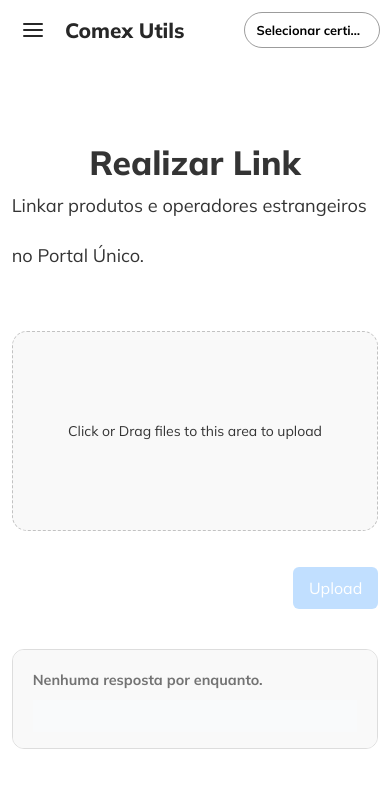
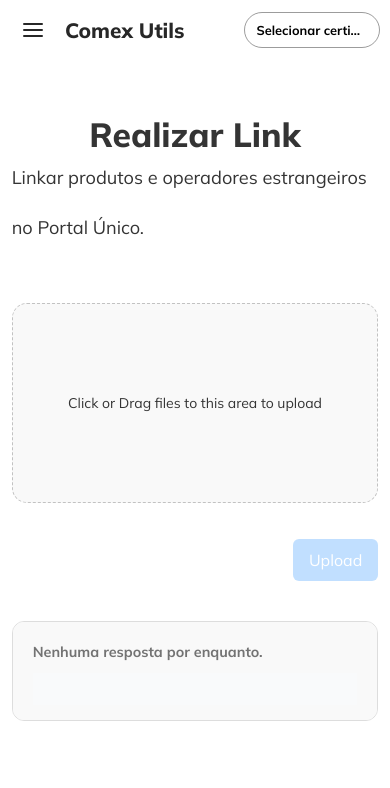
Before and after one commit to funchaal/comex-utils, a React (Vite) app in the folder frontend/cadastro-de-produtos/: page /linkar-produtos in a window 390 px wide. Shown: the top 788 px of the page. Built offline with nearby package versions, Linux system fonts and the light colour scheme.

Commit message:
quick fix

```diff
--- a/frontend/cadastro-de-produtos/src/App.css
+++ b/frontend/cadastro-de-produtos/src/App.css
@@ -666,7 +666,7 @@ header {
   display: grid;
   height: 100%;
   grid-template-columns: minmax(0, 1fr) minmax(450px, 3fr) minmax(0, 1fr);
-  grid-template-rows: minmax(80px, 2fr) 2fr 2fr 1fr;
+  grid-template-rows: minmax(60px, 2fr) 2fr 2fr 1fr;
   align-items: center;
 }
 
@@ -687,7 +687,7 @@ header {
     display: grid;
     height: 100%;
     grid-template-columns: 0 1fr 0;
-    grid-template-rows: minmax(80px, 2fr) 2fr 2fr 1fr;
+    grid-template-rows: minmax(60px, 1fr) 2fr 2fr 1fr;
     align-items: center;
     padding: 0 3vw;
   }
--- a/frontend/cadastro-de-produtos/src/pages/consultOperators.jsx
+++ b/frontend/cadastro-de-produtos/src/pages/consultOperators.jsx
@@ -86,7 +86,7 @@ function ConsultOperators() {
 
             const link = document.createElement('a');
             link.href = url;
-            link.setAttribute('download', 'consult_products.xlsx');
+            link.setAttribute('download', 'consult_operators.xlsx');
             document.body.appendChild(link);
             link.click();
 
```
